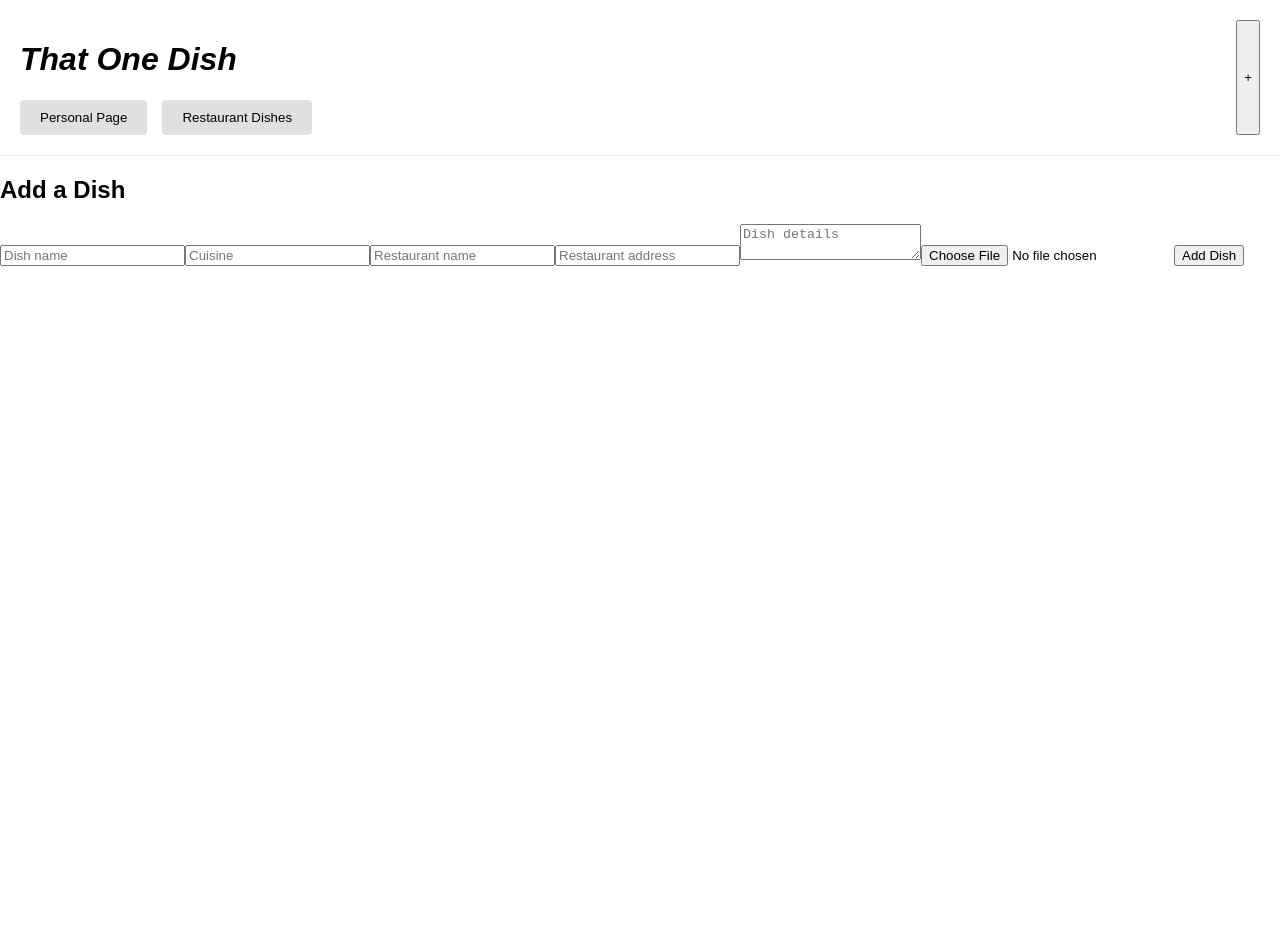
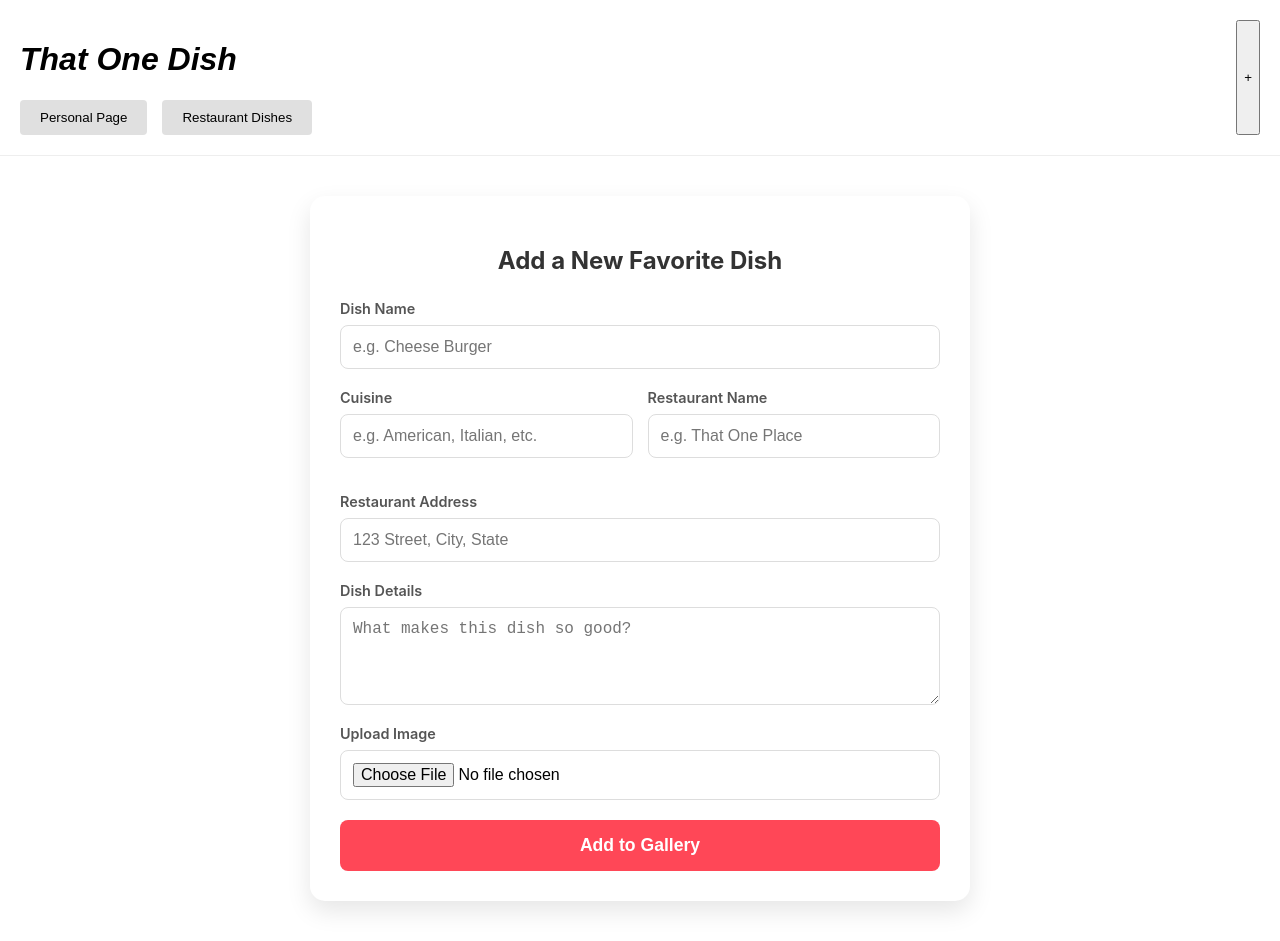
Before and after one commit to beza102/w26-sdev372-that-one-dish, a React (Vite) app in the folder frontend/: page /that_one_dish/add-dish in a window 1280 px wide. Before the commit the page ends 800 px from the top, so only its background shows below. Built offline with nearby package versions, Linux system fonts and the light colour scheme.

Commit message:
Updated the styling for adding the dish and the gallery page.

```diff
--- a/frontend/src/components/AddDish.jsx
+++ b/frontend/src/components/AddDish.jsx
@@ -41,58 +41,82 @@ function AddDish() {
 
       if (!res.ok) throw new Error("Failed to add dish");
 
-      alert("Dish added!");
+      alert("Dish added successfully!");
       navigate("/");
     } catch (err) {
       console.error(err);
-      alert("Error adding dish");
+      alert("Error adding dish. Check if backend is running on port 5000!");
     }
   };
 
   return (
-    <div>
-      <h2>Add a Dish</h2>
+    <div className="add-dish-container">
+      <h2 className="form-title">Add a New Favorite Dish</h2>
 
-      <form onSubmit={handleSubmit}>
+      <form onSubmit={handleSubmit} className="dish-form">
+        <div className="form-group">
+          <label>Dish Name</label>
           <input
             name="dish_name"
-          placeholder="Dish name"
+            placeholder="e.g. Cheese Burger"
             onChange={handleChange}
             required
           />
+        </div>
 
+        <div className="form-row">
+          <div className="form-group">
+            <label>Cuisine</label>
             <input
               name="cuisine"
-          placeholder="Cuisine"
+              placeholder="e.g. American, Italian, etc."
               onChange={handleChange}
             />
-
+          </div>
+          <div className="form-group">
+            <label>Restaurant Name</label>
             <input
               name="restaurant_name"
-          placeholder="Restaurant name"
+              placeholder="e.g. That One Place"
               onChange={handleChange}
             />
+          </div>
+        </div>
+
+        <div className="form-group">
+          <label>Restaurant Address</label>
           <input
             name="restaurant_address"
-          placeholder="Restaurant address"
+            placeholder="123 Street, City, State"
             onChange={handleChange}
           />
+        </div>
+
+        <div className="form-group">
+          <label>Dish Details</label>
           <textarea
             name="dish_details"
-          placeholder="Dish details"
+            placeholder="What makes this dish so good?"
             onChange={handleChange}
+            rows="4"
           />
+        </div>
+
+        <div className="form-group">
+          <label>Upload Image</label>
           <input
             type="file"
             name="image"
             accept="image/*"
+            className="file-input"
             onChange={(e) =>
               setFormData({ ...formData, image: e.target.files[0] })
             }
           />
+        </div>
 
-        <button className="submitDish" type="submit">
-          Add Dish
+        <button className="submit-button" type="submit">
+        Add to Gallery
         </button>
       </form>
     </div>
--- a/frontend/src/components/gallery.jsx
+++ b/frontend/src/components/gallery.jsx
@@ -11,28 +11,47 @@ export default function Gallery() {
   }, []);
 
   return (
-    <div className="gallery-grid">
+    <div className="gallery-container">
+      <h2 className="gallery-title">Dish Gallery</h2>
+
       {dishes.length === 0 && (
         <p className="placeholder-text">No dishes yet. Add one!</p>
       )}
 
+      <div className="gallery-grid">
         {dishes.map((dish) => (
           <div key={dish.id} className="dish-card">
-          <h3>{dish.dish_name}</h3>
 
+            {/* Image Section */}
+            <div className="card-image-container">
               {dish.image_url && (
                 <img
                   src={`http://localhost:3000${dish.image_url}`}
                   alt={dish.dish_name}
-              style={{ width: "100%", borderRadius: "8px" }}
+                  className="dish-image"
                 />
               )}
+              <span className="cuisine-badge">{dish.cuisine || "Tasty"}</span>
+            </div>
 
-          <p><strong>Cuisine:</strong> {dish.cuisine}</p>
-          <p><strong>Restaurant:</strong> {dish.restaurant_name}</p>
-          <p>{dish.dish_details}</p>
+            {/* Content Section */}
+            <div className="card-content">
+              <h3 className="dish-name">{dish.dish_name}</h3>
+
+              <p className="restaurant-info">
+                <strong>📍 {dish.restaurant_name}</strong>
+              </p>
+
+              {/* Address for DB */}
+              <p className="restaurant-address">{dish.restaurant_address}</p>
+
+              <hr className="divider" />
+
+              <p className="dish-description">{dish.dish_details}</p>
+            </div>
           </div>
         ))}
       </div>
+    </div>
   );
 }
--- a/frontend/src/css/index.css
+++ b/frontend/src/css/index.css
@@ -37,3 +37,165 @@ body {
   border-radius: 12px;
   cursor: pointer;
 }
+
+/* Container for the whole page */
+.add-dish-container {
+  max-width: 600px;
+  margin: 40px auto;
+  padding: 30px;
+  background: #ffffff;
+  border-radius: 15px;
+  box-shadow: 0 10px 25px rgba(0,0,0,0.1);
+  font-family: 'Inter', sans-serif;
+}
+
+.form-title {
+  text-align: center;
+  color: #333;
+  margin-bottom: 25px;
+}
+
+.form-row {
+  display: flex;
+  gap: 15px;
+  margin-bottom: 15px;
+}
+
+.form-group {
+  display: flex;
+  flex-direction: column;
+  margin-bottom: 20px;
+  flex: 1;
+}
+
+label {
+  font-weight: 600;
+  margin-bottom: 8px;
+  color: #555;
+  font-size: 0.9rem;
+}
+
+input, textarea {
+  padding: 12px;
+  border: 1px solid #ddd;
+  border-radius: 8px;
+  font-size: 1rem;
+  transition: border-color 0.3s;
+}
+
+input:focus, textarea:focus {
+  outline: none;
+  border-color: #ff5e6b;
+}
+
+.submit-button {
+  width: 100%;
+  padding: 15px;
+  background-color: #ff4757;
+  color: white;
+  border: none;
+  border-radius: 8px;
+  font-size: 1.1rem;
+  font-weight: bold;
+  cursor: pointer;
+}
+
+.submit-button:hover {
+  background-color: #e84118;
+  transform: translateY(-2px);
+}
+
+/* Gallery Layout */
+.gallery-container {
+  max-width: 1200px;
+  margin: 0 auto;
+  padding: 40px 20px;
+}
+
+.gallery-title {
+  font-size: 2rem;
+  color: #333;
+  margin-bottom: 30px;
+  border-left: 5px solid #ff4757;
+  padding-left: 15px;
+}
+
+.gallery-grid {
+  display: grid;
+  grid-template-columns: repeat(auto-fill, minmax(300px, 1fr));
+  gap: 30px;
+  margin: 25px;
+}
+
+/* Card Styling */
+.dish-card {
+  background: white;
+  border-radius: 15px;
+  overflow: hidden;
+  box-shadow: 0 4px 15px rgba(0,0,0,0.1);
+  transition: transform 0.3s ease;
+}
+
+.dish-card:hover {
+  transform: translateY(-10px);
+}
+
+/* Image Section */
+.card-image-container {
+  position: relative;
+  height: 220px;
+  width: 100%;
+}
+
+.dish-image {
+  width: 100%;
+  height: 100%;
+  object-fit: cover;
+}
+
+.cuisine-badge {
+  position: absolute;
+  top: 15px;
+  right: 15px;
+  background: rgba(255, 71, 87, 0.9);
+  color: white;
+  padding: 5px 12px;
+  border-radius: 20px;
+  font-size: 0.8rem;
+  font-weight: bold;
+}
+
+/* Text Content Section */
+.card-content {
+  padding: 20px;
+}
+
+.dish-name {
+  margin: 0 0 10px 0;
+  font-size: 1.4rem;
+  color: #2d3436;
+}
+
+.restaurant-info {
+  margin: 0;
+  font-size: 0.95rem;
+  color: #ff4757;
+}
+
+.restaurant-address {
+  font-size: 0.85rem;
+  color: #636e72;
+  margin-top: 4px;
+}
+
+.divider {
+  border: 0;
+  border-top: 1px solid #eee;
+  margin: 15px 0;
+}
+
+.dish-description {
+  font-size: 0.9rem;
+  line-height: 1.5;
+  color: #444;
+}
```
Also changed, not shown: 3 other files (tests, documents, lock files or other folders). Lines whose indentation alone changed are shown as unchanged.
